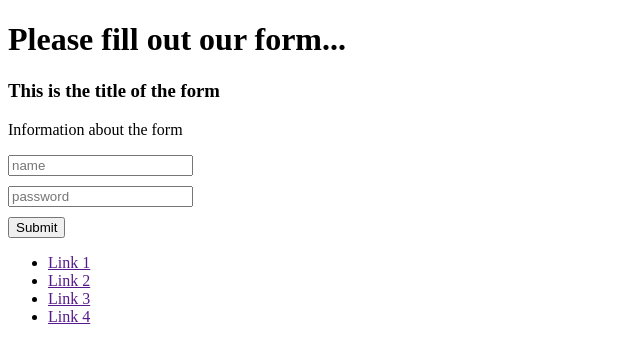
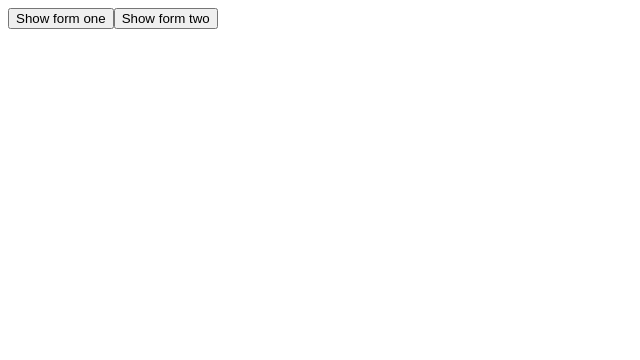
Before and after one commit to niaperedo/vuejs-blog, a Vue app: page / in a window 1280 px wide. Shown: the top 360 px of the page, without its empty margins (0-640 px from the left). Built offline with nearby package versions, Linux system fonts and the light colour scheme.

Commit message:
Add lesson 28

```diff
--- a/src/App.vue
+++ b/src/App.vue
@@ -1,38 +1,30 @@
 <template>
   <div>
-    <form-helper>
-     <div slot="form-header">
-       <h3>This is the title of the form</h3>
-       <p>Information about the form</p>
-     </div>
-     <div slot="form-fields">
-       <input type="text" placeholder="name" required>
-       <input type="text" placeholder="password" required>
-     </div>
-     <div slot="form-controls">
-       <button v-on:click="handleSubmit ">Submit</button>
-     </div>
-    </form-helper>
+  <keep-alive>
+    <component v-bind:is="component"></component>
+  </keep-alive>
+    <button v-on:click="component='form-one'">Show form one</button>
+    <button v-on:click="component='form-two'">Show form two</button>
   </div>
 </template>
 
 <script>
 
-import formHelper from './components/formHelper.vue'
+import formOne from './components/formOne.vue';
+import formTwo from './components/formTwo.vue';
 
 export default {
   components: {
-    'form-helper': formHelper
+    'form-one': formOne,
+    'form-two': formTwo
   },
   data() {
     return {
-      title: "I am a dynamic slot title"
+      component: ''
     }
   },
   methods: {
-     handleSubmit() {
-      return {};
-     }
+
   }
 }
 </script>
--- /dev/null
+++ b/src/components/formOne.vue
@@ -0,0 +1,45 @@
+<template>
+    <div>
+        <form-helper>
+            <div slot="form-header">
+                <h3>Form One - Contact Us</h3>
+                <p>Fill in this form to contact us</p>
+            </div>
+            <div slot="form-fields">
+                <input type="text" placeholder="name" required>
+                <label>Your Message:</label>
+                <textarea></textarea>
+            </div>
+            <div slot="form-controls">
+                <button v-on:click="handleSubmit">Send</button>
+            </div>
+        </form-helper>
+    </div>
+</template>
+
+<script>
+
+import formHelper from './formHelper.vue';
+
+export default {
+  components: {
+    'form-helper': formHelper
+  },
+  data() {
+    return {
+
+    }
+  },
+  methods: {
+    handleSubmit() {
+      return {
+
+      };
+    }
+  }
+}
+</script>
+
+<style scoped>
+
+</style>
--- /dev/null
+++ b/src/components/formTwo.vue
@@ -0,0 +1,44 @@
+<template>
+    <div>
+        <form-helper>
+            <div slot="form-header">
+                <h3>Form Two - Log In</h3>
+                <p>Enter your details to log-in</p>
+            </div>
+            <div slot="form-fields">
+                <input type="text" placeholder="username" required>
+                <input type="password" placeholder="password" required>
+            </div>
+            <div slot="form-controls">
+                <button v-on:click="handleSubmit">Login</button>
+            </div>
+        </form-helper>
+    </div>
+</template>
+
+<script>
+
+import formHelper from './formHelper.vue';
+
+export default {
+  components: {
+    'form-helper': formHelper
+  },
+  data() {
+    return {
+
+    }
+  },
+  methods: {
+    handleSubmit() {
+      return {
+
+      }
+    }
+  }
+}
+</script>
+
+<style scoped>
+
+</style>
```
